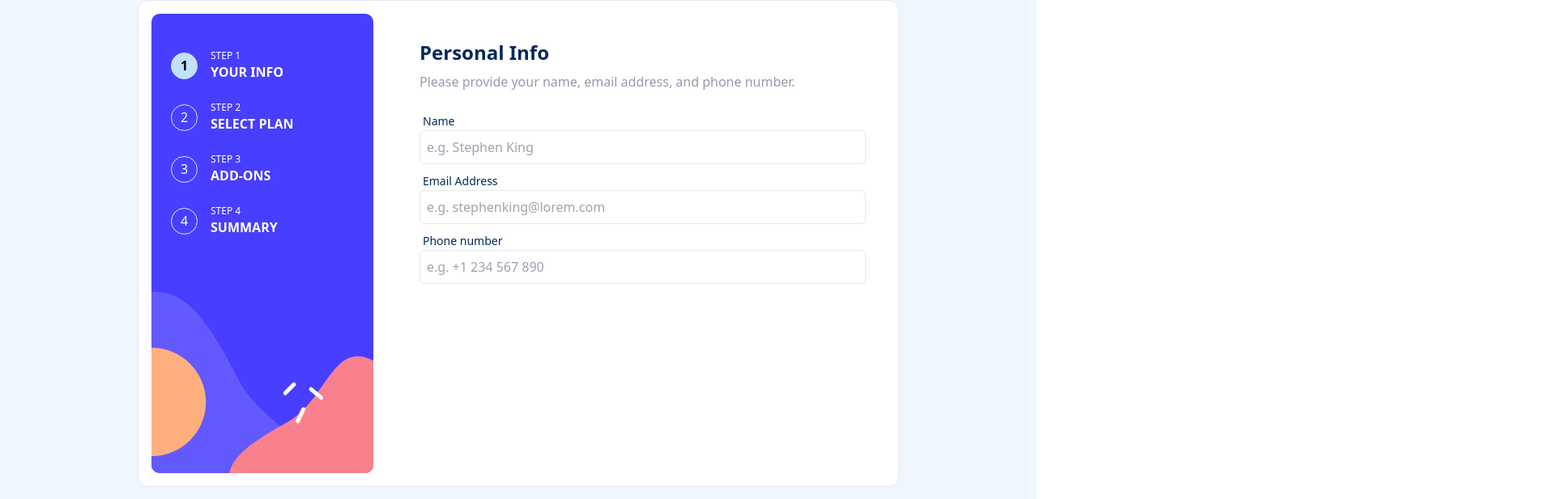
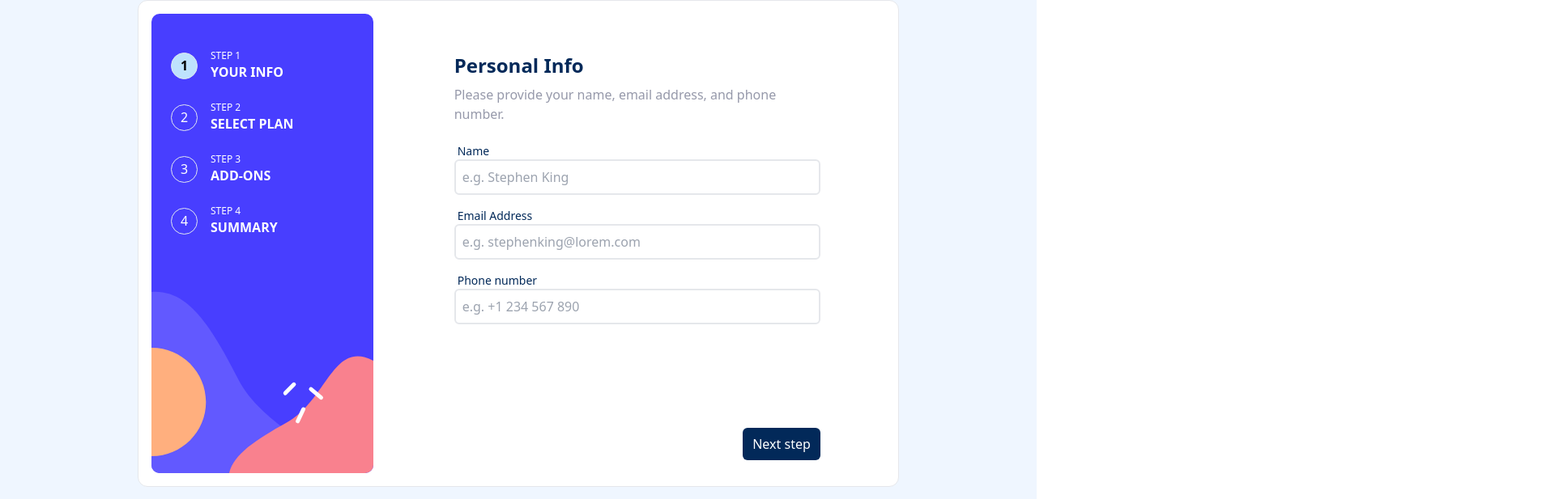
Before and after one commit to michaelachman/multi-step-form, a React (Vite) app: page / in a window 1280 px wide. Shown: the part 99-716 px from the top of the page at 81% size, 1920 px wide, since content can reach past the window. Built offline with nearby package versions, Linux system fonts and the light colour scheme.

Commit message:
04-07-23 main finished

```diff
--- a/src/App.tsx
+++ b/src/App.tsx
@@ -18,12 +18,11 @@ type Info = {
   total: number;
 };
 
-type Validity = {
-  begin: boolean | null,
+export type Validity = {
   name: boolean;
   email: boolean;
   phoneNumber: boolean;
-}
+};
 
 function App() {
   const emptyInfo: Info = {
@@ -37,11 +36,10 @@ function App() {
   };
 
   const beginValidity: Validity = {
-    begin: true,
     name: false,
     email: false,
-    phoneNumber: false
-  }
+    phoneNumber: false,
+  };
 
   const [activeStep, setActiveStep] = useState(1);
   const [isFinished, setIsFinished] = useState(false);
@@ -49,8 +47,8 @@ function App() {
   // const [planIndex, setPlanIndex] = useState(0);
   // const [selectedAddonsIndex, setSelectedAddonsIndex] = useState<number[]>([]);
   const [formInfo, setFormInfo] = useState<Info>(emptyInfo);
-  const [validity, setValidity] = useState<Validity>(beginValidity)
-  const [validityPass, SetValidityPass] = useState(false)
+  const [validity, setValidity] = useState<Validity>(beginValidity);
+  const [validityPass, setValidityPass] = useState(false);
 
   const steps = [
     {
@@ -139,6 +137,14 @@ function App() {
     });
   }, [formInfo.monthlyPlanTime, formInfo.planKey, formInfo.addons]);
 
+  useEffect(() => {
+    if (validity.name && validity.email && validity.phoneNumber) {
+      setValidityPass(true);
+    } else {
+      setValidityPass(false);
+    }
+  }, [validity.name, validity.email, validity.phoneNumber]);
+
   function nextStep() {
     setActiveStep((prevValue) => {
       return prevValue + 1;
@@ -175,7 +181,6 @@ function App() {
     setActiveStep(2);
   }
 
-
   function toggleAddons(key: number) {
     setFormInfo((prevV) => ({
       ...prevV,
@@ -196,17 +201,14 @@ function App() {
   function handleNameChange(event: React.FormEvent<HTMLInputElement>) {
     event.preventDefault();
     const nameInput = event.target as HTMLInputElement;
+
     // console.log(nameInput.validity);
-    setFormInfo((prevV) => ({ ...prevV, name: (nameInput as any).value }))
+    setFormInfo((prevV) => ({ ...prevV, name: (nameInput as any).value }));
   }
 
   function handleNameValidity(event: React.FormEvent<HTMLInputElement>) {
     const nameInput = event.target as HTMLInputElement;
-    if (nameInput.value === "") {
-      setValidity((prevV) => ({...prevV, name: false}))
-    } else {
-    setValidity((prevV) => ({...prevV, name: nameInput.validity.valid}))
-  }
+    setValidity((prevV) => ({ ...prevV, name: nameInput.validity.valid }));
   }
 
   function handleEmailChange(event: React.FormEvent<HTMLInputElement>) {
@@ -216,7 +218,7 @@ function App() {
 
   function handleEmailValidity(event: React.FormEvent<HTMLInputElement>) {
     const emailInput = event.target as HTMLInputElement;
-    setValidity((prevV) => ({...prevV, email: emailInput.validity.valid}))
+    setValidity((prevV) => ({ ...prevV, email: emailInput.validity.valid }));
   }
 
   function handlePhoneNumberChange(event: React.FormEvent<HTMLInputElement>) {
@@ -229,38 +231,30 @@ function App() {
 
   function handlePhoneNumberValidity(event: React.FormEvent<HTMLInputElement>) {
     const phoneNumberInput = event.target as HTMLInputElement;
-    setValidity((prevV) => ({...prevV, phoneNumber: phoneNumberInput.validity.valid}))
+    setValidity((prevV) => ({
+      ...prevV,
+      phoneNumber: phoneNumberInput.validity.valid,
+    }));
   }
 
-  function validityCheck() {
-    if (validity.name && validity.email && validity.phoneNumber) {
-      nextStep();
-    } else undefined;
-    // } else if (!validity.name) {
-    //   setValidity((prevV) => ({...prevV, name: false}))
-    //   SetValidityPass(false)
-    // } else if (!validity.email) {
-    //   setValidity((prevV) => ({...prevV, email: false}))
-    //   SetValidityPass(false)
-    // } else if (!validity.phoneNumber) {
-    //   setValidity((prevV) => ({...prevV, phoneNumber: false}))
-    //   SetValidityPass(false)
-    // } else SetValidityPass(false)
+  // function validityCheck() {
+  //   setValidity((prevV) => ({...prevV, begin: false}))
+  //   if (validity.name && validity.email && validity.phoneNumber) {
+  //     nextStep();
+  //   } else undefined;
 
-  }
-
+  // }
 
   useEffect(() => {
     console.log(formInfo);
   }, [formInfo]);
-
 
   return (
     <div className="App bg-blue-50 h-full relative pt-8 md:w-full md:justify-center md:flex md:pt-0 md:self-center md:items-center">
       <div className="md:border md:flex md:flex-row md:bg-white md:rounded-xl md:p-4 md:w-[940px]">
         <div className="absolute bg-steps-background-mobile bg-no-repeat bg-cover h-[172px] w-full top-0 md:bg-none md:h-auto"></div>
         <div className="md:flex md:w-full">
-      <div className="steps-container flex flex-row gap-4 relative justify-center pb-[34px] md:flex-col md:bg-steps-background-desktop md:bg-no-repeat md:h-[568px] md:w-[385px] md:justify-start md:pl-6 md:pt-10 md:pr-32">
+          <div className="steps-container flex flex-row gap-4 relative justify-center pb-[34px] md:flex-col md:bg-steps-background-desktop md:bg-no-repeat md:h-[568px] md:w-[410px] md:justify-start md:pl-6 md:pt-10">
             {steps.map((step) => (
               <Step
                 index={step.index}
@@ -269,7 +263,8 @@ function App() {
               />
             ))}
           </div>
-      <div className="card relative bg-white mx-4 rounded-lg md:mx-0 md:h-auto md:flex md:flex-col">
+          <div className="md:h-full md:w-full md:pl-24 md:pt-4 md:justify-between md:flex md:flex-col">
+            <div className="card relative bg-white mx-4 rounded-lg shadow-xl md:mx-0 md:pr-20 md:h-auto md:flex md:flex-col md:static md:shadow-none">
               {activeStep === 1 && (
                 <PersonalInfo
                   handleNameChange={handleNameChange}
@@ -281,6 +276,7 @@ function App() {
                   name={formInfo.name}
                   email={formInfo.email}
                   phoneNumber={formInfo.phoneNumber}
+                  validity={validity}
                 />
               )}
               {activeStep === 2 && (
@@ -314,7 +310,7 @@ function App() {
               )}
               {activeStep === 4 && isFinished && <EndPage />}
             </div>
-      <div>
+            <div className="">
               {isFinished ? undefined : (
                 <Footer
                   index={activeStep}
@@ -322,9 +318,9 @@ function App() {
                   goBack={goBack}
                   confirmButton={confirmButton}
                   validityPass={validityPass}
-          validityCheck={validityCheck}
                 />
               )}
+            </div>
           </div>
         </div>
       </div>
@@ -333,19 +329,3 @@ function App() {
 }
 
 export default App;
-
-// TASKI
-// 2. wjebac do obiektu formInfo plan, czas planu i addony /// done
-// 3. nie pozwolic na zmiane activestepa jezeli nie ma wpisanych danych na 1 stronie (walidacja)
-// 4. przeleciec po komponentach, nazewnictwo funkcji i propsow (changeState, onChange) /// done
-// 5. wyjebac reszte logiki do apptsxa (tabselect, selectedaddonsinput, chyba finishingup) /// done
-// 6. jeden obiekt ktorzy przetrzymuje cale info o stanie formularza // done
-// 7. ugenerycznienie komponentow (toggle) (*tabselect) /// done
-// 8. zmienic nazwe selectedaddonsindex na keye // done
-// 9. wyjebac niepotrzebne stejty na rzecz stanow z forminfo (isMonthly na przyklad - dokonczyc) // done
-// 10. ogarnac wysypujacy sie pickaddons jak wybierzesz wszystkie 3 addonsy (powiazane z tym ze jest index grany dalej w najwyzszym useeffecie) // done
-// 11. planindex tez pozmieniac na keye chyba mimo ze to nie arrayka jak addony // done
-// 12. selectoption tam ma dalej uzycie chyba .plan i cos z tym kminic jeszcze // done
-
-// .... zaczac kminic jak wysylac info do serwera
-// .... potem dekstop
--- a/src/components/Addon.tsx
+++ b/src/components/Addon.tsx
@@ -23,7 +23,7 @@ export const Addon = (props: AddonsProps) => {
         props.isSelected
           ? `border-[#483EFF] bg-[#F8F9FF]`
           : `border-gray-300 bg-white`
-      } flex border py-3 pl-4 mt-2 rounded-lg text-sm`}
+      } flex border py-3 pl-4 mt-2 rounded-lg text-sm md:h-20 md:items-center`}
       onClick={props.toggleAddons}
     >
       <div className="flex flex-row w-full">
--- a/src/components/EndPage.tsx
+++ b/src/components/EndPage.tsx
@@ -1,7 +1,7 @@
 export const EndPage = () => {
   return (
-    <div className="flex flex-row text-center">
-      <div className="title px-6 pt-8">
+    <div className="flex flex-row text-center md:mt-24 pt-9 pb-14">
+      <div className="title px-6 pt-8 md:px-0">
         <div className="flex justify-center">
           <img
             className="scale-75"
--- a/src/components/Footer.tsx
+++ b/src/components/Footer.tsx
@@ -4,29 +4,26 @@ export type FooterProps = {
   goBack: () => void;
   confirmButton: () => void;
   validityPass: boolean;
-  validityCheck: () => void;
 };
 
 export const Footer = (props: FooterProps) => {
 
 
   return (
-      <div className="footer absolute h-[72px] bottom-0 w-full bg-white md:flex">
+      <div className="absolute footer flex justify-between h-[72px] bottom-0 w-full bg-white md:static md:h-full md:pr-16">
         {props.index !== 1 && (
           <button
             onClick={props.goBack}
-            className="absolute left-4 mt-[25px] text-[#9699AA] font-medium text-base md:left-0 md:flex"
+            className="ml-4 text-[#9699AA] font-medium text-base md:ml-0"
           >
             Go back
           </button>
         )}
         {props.index === 1 && (
           <button
-          // disabled
-          // onClick={() => props.nextStep()}
-          onClick={() => {props.validityCheck();}
-          }
-            className="absolute w-24 h-10 my-4 right-4 bg-[#022959] text-white rounded-md md:my-0 md:right-auto"
+          disabled={!props.validityPass}
+          onClick={() => props.nextStep()}
+            className="ml-auto mr-4 justify-self-end w-24 h-10 my-4 bg-[#022959] text-white rounded-md"
           >
             Next step
           </button>
@@ -35,7 +32,7 @@ export const Footer = (props: FooterProps) => {
         {props.index !== 1 && props.index !== 4 && (
           <button
             onClick={props.nextStep}
-            className="absolute w-24 h-10 my-4 right-4 bg-[#022959] text-white rounded-md"
+            className="ml-auto mr-4 w-24 h-10 my-4 bg-[#022959] text-white rounded-md"
           >
             Next step
           </button>
@@ -43,7 +40,7 @@ export const Footer = (props: FooterProps) => {
         {props.index === 4 && (
           <button
             onClick={props.confirmButton}
-            className="absolute w-24 h-10 my-4 right-4 bg-[#022959] text-white rounded-md"
+            className="ml-auto mr-4 w-24 h-10 my-4 bg-[#483EFF] text-white rounded-md"
           >
             Confirm
           </button>
--- a/src/components/PersonalInfo.tsx
+++ b/src/components/PersonalInfo.tsx
@@ -1,4 +1,6 @@
 import { useState } from "react";
+import { Validity } from "../App";
+
 
 export type PersonalInfoProps = {
   handleNameChange: (event: React.FormEvent<HTMLInputElement>) => void;
@@ -7,20 +9,27 @@ export type PersonalInfoProps = {
   handleEmailValidity: (event: React.FormEvent<HTMLInputElement>) => void;
   handlePhoneNumberChange: (event: React.FormEvent<HTMLInputElement>) => void;
   handlePhoneNumberValidity: (event: React.FormEvent<HTMLInputElement>) => void;
-
   name: string;
   email: string;
   phoneNumber: string;
+  validity: Validity;
 };
 
 export const PersonalInfo = (props: PersonalInfoProps) => {
 
-  const [nameValid, setNameValid] = useState(true)
+  const [nameInputTouched, setNameInputTouched] = useState(false);
+  const [emailInputTouched, setEmailInputTouched] = useState(false);
+  const [phoneNumberInputTouched, setPhoneNumberInputTouched] = useState(false);
+
+  const validName = props.name !== "";
+  const validEmail = props.validity.email && props.email !== "";
+  const validPhoneNumber = props.phoneNumber !== "";
+
 
   return (
     <div>
-      <div className="md:shadow-none shadow md:h-auto md:w-[599px]">
-        <div className="title px-6 pt-8">
+      <div className="md:shadow-none shadow md:h-auto rounded-lg">
+        <div className="title px-6 pt-8 md:px-0">
           <h1 className="text-2xl font-bold text-[#022959] pb-2">
             Personal Info
           </h1>
@@ -30,12 +39,15 @@ export const PersonalInfo = (props: PersonalInfoProps) => {
         </div>
         <div className="options">
           <form name="personalInfoForm">
-            <div className="relative mx-6">
+            <div className="relative mx-6 mt-2 md:mx-0">
+              <div className="flex justify-between">
               <label className="text-[#022959] text-sm pl-1">Name</label>
+              {nameInputTouched ? (validName ? null : (<label className="text-sm place-self-end font-semibold text-red-500">This field is required</label>)) : null}
+              </div>
               <input
                 type="text"
                 placeholder="e.g. Stephen King"
-                className={`border w-full p-2 rounded-md ${nameValid ? "" : "invalid"}`}
+                className={`border-2 w-full p-2 rounded-md ${nameInputTouched ? (validName ? "" : "invalid") : null}`}
                 name="name"
                 onChange={(event) => {
                   props.handleNameChange(event)
@@ -44,40 +56,51 @@ export const PersonalInfo = (props: PersonalInfoProps) => {
                   // console.log(nameInput.validity);
                   // setNameValid(nameInput.validity.valid)
                 }}
+                onBlur={() => setNameInputTouched(true)}
                 value={props.name}
-                // required
+                required
               />
             </div>
-            <div className="relative mx-6 mt-2">
+            <div className="relative mx-6 mt-4 md:mx-0">
+              <div className="flex justify-between">
               <label className="text-[#022959] text-sm pl-1">
                 Email Address
               </label>
+              {emailInputTouched ? (validEmail ? null : (<label className="text-sm place-self-end font-semibold text-red-500">This field is required</label>)) : null}
+              </div>
               <input
                 type="email"
                 placeholder="e.g. stephenking@lorem.com"
-                className="border w-full p-2 rounded-md"
+                className={`border-2 w-full p-2 rounded-md ${emailInputTouched ? (validEmail ? "" : "invalid") : null}`}
                 name="email"
                 onChange={(event) => {
                   props.handleEmailChange(event)
                   props.handleEmailValidity(event)
                 }}
+                onBlur={() => setEmailInputTouched(true)}
                 value={props.email}
+                required
               />
             </div>
-            <div className="relative mx-6 mt-2 pb-8">
+            <div className="relative mx-6 mt-4 pb-8 md:mx-0">
+              <div className="flex justify-between">
               <label className="text-[#022959] text-sm pl-1">
                 Phone number
               </label>
+              {phoneNumberInputTouched ? (validPhoneNumber ? null : (<label className="text-sm place-self-end font-semibold text-red-500">This field is required</label>)) : null}
+              </div>
               <input
                 type="tel"
                 placeholder="e.g. +1 234 567 890"
-                className="border w-full p-2 rounded-md"
+                className={`border-2 w-full p-2 rounded-md ${phoneNumberInputTouched ? (validPhoneNumber ? "" : "invalid") : null}`}
                 name="phoneNumber"
                 onChange={(event) => {
                   props.handlePhoneNumberChange(event)
                   props.handlePhoneNumberValidity(event)
                 }}
+                onBlur={() => setPhoneNumberInputTouched(true)}
                 value={props.phoneNumber}
+                required
               />
             </div>
           </form>
--- a/src/components/PickAddons.tsx
+++ b/src/components/PickAddons.tsx
@@ -13,13 +13,13 @@ export type PickAddonsProps = {
 export const PickAddons = (props: PickAddonsProps) => {
   return (
     <div>
-      <div className="title px-6 pt-8">
+      <div className="title px-6 pt-8 md:px-0">
         <h1 className="text-2xl font-bold text-[#022959] pb-2">Pick add-ons</h1>
         <p className="font-normal text-[#9699AA] mb-6">
           Add-ons help enhance your gaming experience.
         </p>
       </div>
-      <div className="mx-6 pb-6 mt-5 mb-8 md:ml-6 md:mr-24">
+      <div className="mx-6 pb-10 mt-5 mb-8 md:mx-0">
         <form>
           <SelectedAddonsInput
             isMonthly={props.isMonthly}
--- a/src/components/TabToSelect.tsx
+++ b/src/components/TabToSelect.tsx
@@ -23,10 +23,10 @@ export const TabToSelect = (props: TabToSelectProps) => {
       onClick={props.selectOption}
       className={`${
         props.isSelected ? "border-[#483EFF] bg-[#F8F9FF]" : "bg-transparent"
-      } flex border py-4 pl-4 mt-2 rounded-lg`}
+      } flex border py-4 pl-4 mt-2 rounded-lg md:flex-col md:w-1/3 md:gap-7`}
     >
-      <img src={props.option.image}></img>
-      <div className="ml-3">
+      <img className="md:w-[40px] md:h-[40px]" src={props.option.image}></img>
+      <div className="ml-3 md:ml-0">
         <p className="text-[#022959] font-bold text-base">
           {props.option.title}
         </p>
--- a/src/components/Toggle.tsx
+++ b/src/components/Toggle.tsx
@@ -5,7 +5,7 @@ export type ToggleProps = {
 
 export const Toggle = (props: ToggleProps) => {
   return (
-    <div className="mt-6 p-3 text-center bg-gray-100 rounded-lg">
+    <div className="p-3 text-center bg-gray-100 rounded-lg">
       <p
         className={`${
           props.isMonthly ? "text-[#022959]" : "text-gray-400"
--- a/src/index.css
+++ b/src/index.css
@@ -5,7 +5,7 @@
 @layer components {
 
 .invalid {
-    @apply border border-red-500;
+    @apply border-red-500;
 }
 
 }
```
Also changed, not shown: src/components/FinishingUp.tsx (+5 -5 lines), src/components/SelectYourPlan.tsx (+8 -5 lines). Lines whose indentation alone changed are shown as unchanged.
